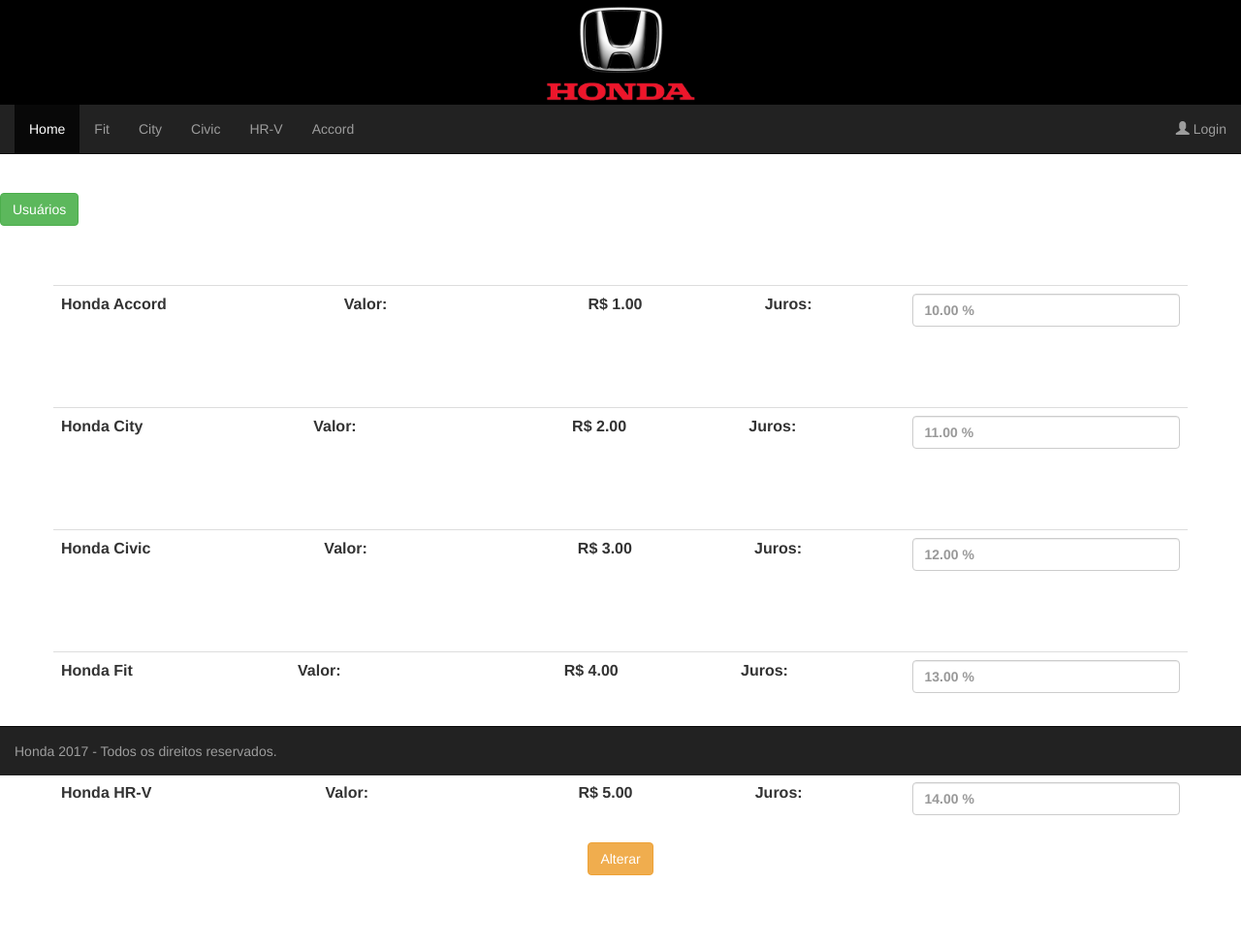
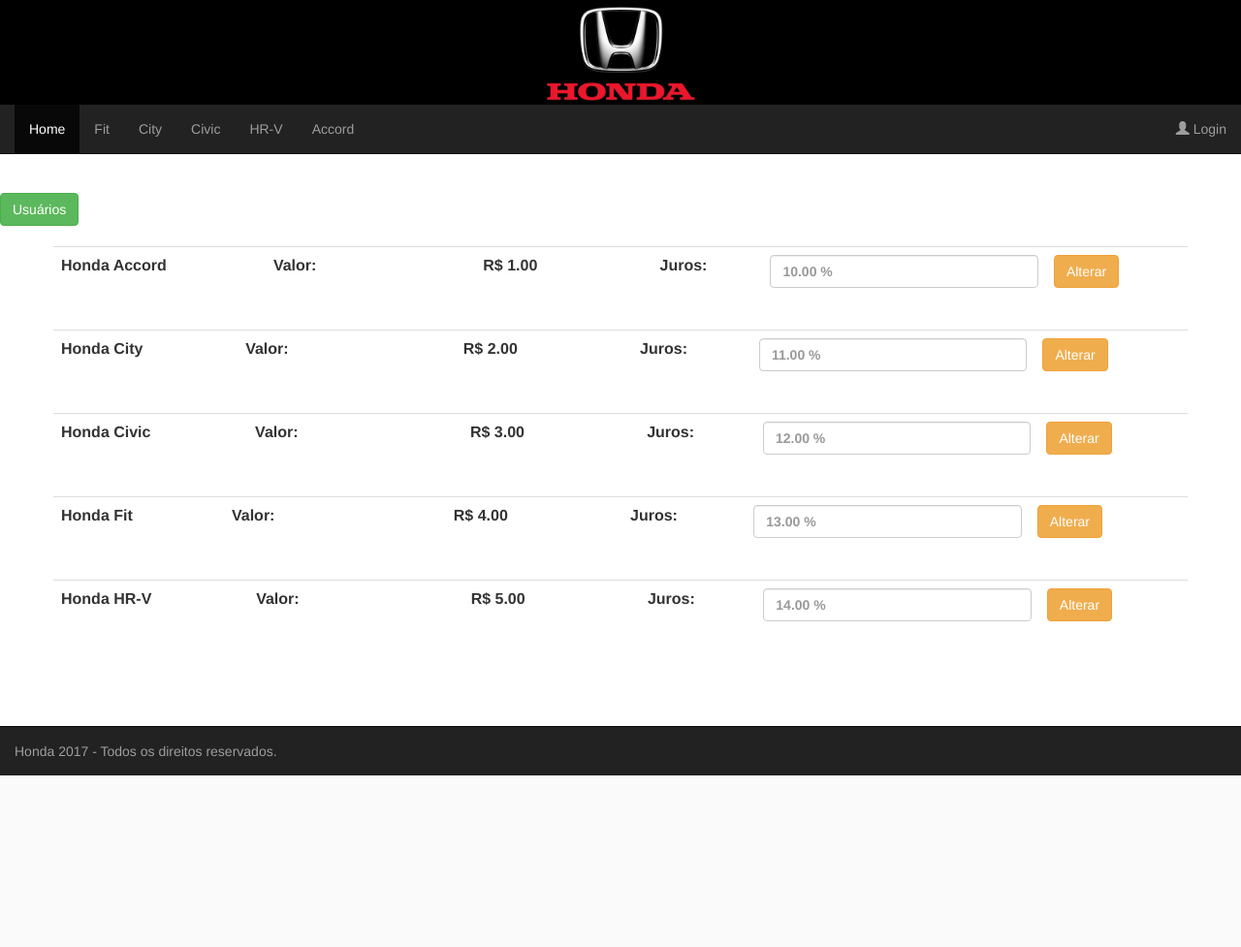
Before and after one commit to gabrielgmaciel/Honda, a PHP site: page /admin.php in a window 1280 px wide. Shown: the whole page at 97% size. After the commit the page ends 800 px from the top, so only its background shows below. Run offline with PHP 8.4, Linux system fonts and the light colour scheme; a user stored in the database is signed in; data comes from the database, SQL or seed files in the repository; lists and menus that the app fills with data are empty.

Commit message:
bug admin.php ok

```diff
--- a/admin.php
+++ b/admin.php
@@ -29,7 +29,6 @@
                 <div class="container">
                     <div class="row">
                         <center>
-                            <br><br>
                                 <table class="table table-hover">
                                     <?php if ($array['id'] == "Fit"){?>
                                     <tr>
@@ -47,6 +46,7 @@
                                                 <input type="decimalFilder" name="juros" class="form-control"
                                                        placeholder="<?php echo $array['juros']." %"; ?>">
                                             </th>
+                                            <th><button type="submit" class="btn btn-warning">Alterar</button></th>
                                         </div>
                                     </tr><?php }?>
                                     <?php if ($array['id'] == "City") { ?>
@@ -65,6 +65,7 @@
                                                 <input type="number" name="juros" class="form-control"
                                                        placeholder="<?php echo $array['juros']." %"; ?>">
                                             </th>
+                                            <th><button type="submit" class="btn btn-warning">Alterar</button></th>
                                         </div>
                                     </tr> <?php } ?>
                                     <?php if ($array['id'] == "Civic") {?>
@@ -83,6 +84,7 @@
                                                 <input type="number" name="juros" class="form-control"
                                                        placeholder="<?php echo $array['juros']." %"; ?>">
                                             </th>
+                                            <th><button type="submit" class="btn btn-warning">Alterar</button></th>
                                         </div>
                                     </tr> <?php }?>
                                     <?php if ($array['id'] == "HR-V") {?>
@@ -101,6 +103,7 @@
                                                 <input type="number" name="juros" class="form-control"
                                                        placeholder="<?php echo $array['juros']." %"; ?>">
                                             </th>
+                                            <th><button type="submit" class="btn btn-warning">Alterar</button></th>
                                         </div>
                                     </tr><?php } ?>
                                     <?php if ($array['id'] == "Accord") {?>
@@ -119,14 +122,10 @@
                                                 <input type="number" name="juros" class="form-control"
                                                        placeholder="<?php echo $array['juros']." %"; ?>">
                                             </th>
+                                            <th><button type="submit" class="btn btn-warning">Alterar</button></th>
                                         </div>
                                     </tr> <?php } ?>
                                 </table>
-
-                                <div>
-                                    <?php if ($array['id'] == "HR-V") {?>
-                                    <button type="submit" class="btn btn-warning">Alterar</button><?php } ?>
-                                </div>
                         </center>
                     </div>
                 </div>
```
